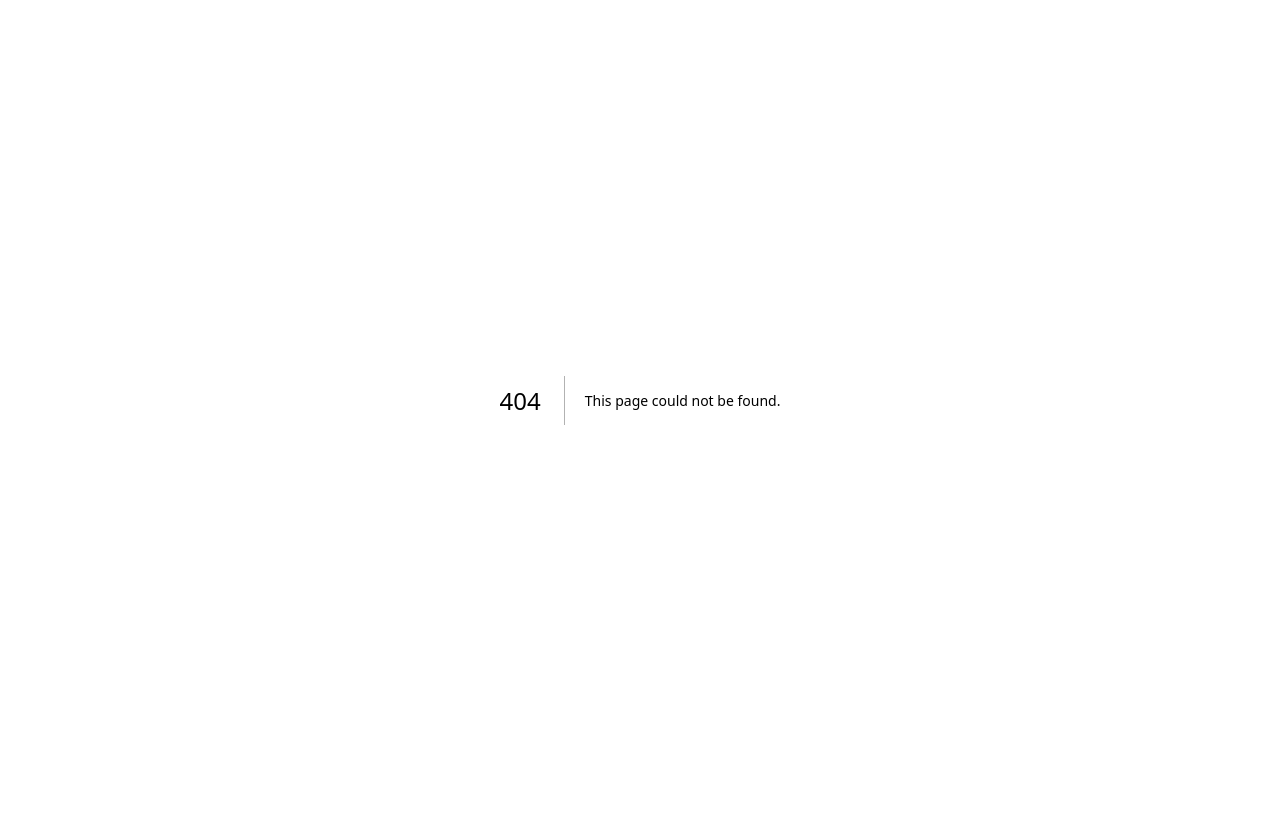
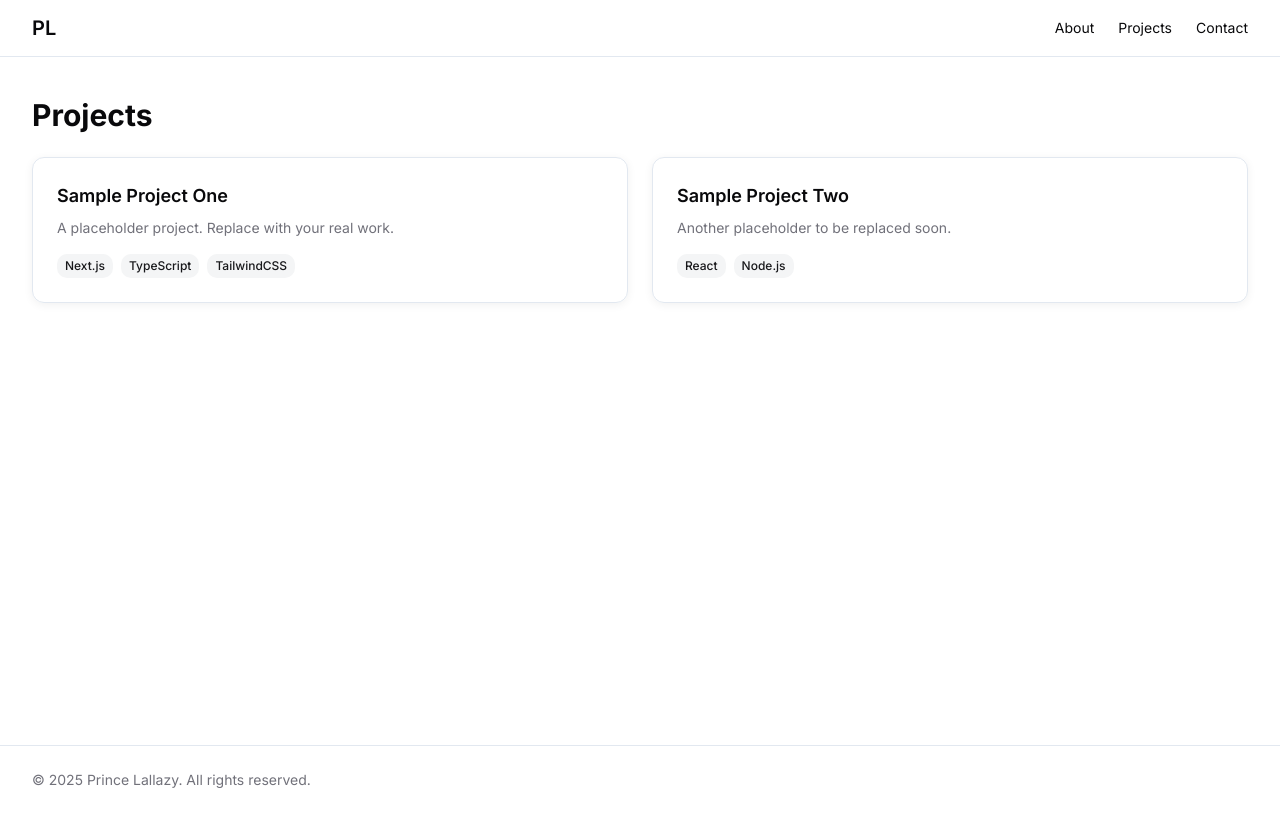
Before and after one commit to rorkpotential889-cmd/Ayo-show_case, a Next.js app: page /projects in a window 1280 px wide. Before the commit this address had no page. Built offline with nearby package versions, Linux system fonts and the light colour scheme.

Commit message:
feat: add site layout, nav, pages (home/about/projects/contact) and UI components

```diff
--- /dev/null
+++ b/src/app/about/page.tsx
@@ -0,0 +1,14 @@
+export const metadata = {
+  title: 'About',
+};
+
+export default function AboutPage() {
+  return (
+    <section className="space-y-6">
+      <h1 className="text-3xl font-bold">About Me</h1>
+      <p className="text-muted-foreground max-w-prose">
+        This page will contain my bio, skills, and experience. Content coming soon.
+      </p>
+    </section>
+  );
+}
--- /dev/null
+++ b/src/app/contact/page.tsx
@@ -0,0 +1,14 @@
+export const metadata = {
+  title: 'Contact',
+};
+
+export default function ContactPage() {
+  return (
+    <section className="space-y-6">
+      <h1 className="text-3xl font-bold">Contact</h1>
+      <p className="text-muted-foreground max-w-prose">
+        Put your email, social links, or a contact form here.
+      </p>
+    </section>
+  );
+}
--- a/src/app/layout.tsx
+++ b/src/app/layout.tsx
@@ -1,12 +1,17 @@
 import type { Metadata } from 'next';
+import Link from 'next/link';
 import { Inter } from 'next/font/google';
 import './globals.css';
 
 const inter = Inter({ subsets: ['latin'] });
 
 export const metadata: Metadata = {
-  title: 'Portfolio',
+  title: {
+    default: 'Portfolio',
+    template: '%s | Portfolio',
+  },
   description: 'My portfolio website',
+  metadataBase: new URL('http://localhost:3000'),
 };
 
 export default function RootLayout({
@@ -16,7 +21,32 @@ export default function RootLayout({
 }>) {
   return (
     <html lang="en">
-      <body className={inter.className}>{children}</body>
+      <body className={inter.className}>
+        <header className="border-b bg-background/60 backdrop-blur supports-[backdrop-filter]:bg-background/30">
+          <div className="container flex h-14 items-center justify-between">
+            <Link href="/" className="font-semibold">
+              <span className="text-xl">PL</span>
+            </Link>
+            <nav className="flex items-center gap-6 text-sm">
+              <Link href="/about" className="hover:underline underline-offset-4">
+                About
+              </Link>
+              <Link href="/projects" className="hover:underline underline-offset-4">
+                Projects
+              </Link>
+              <Link href="/contact" className="hover:underline underline-offset-4">
+                Contact
+              </Link>
+            </nav>
+          </div>
+        </header>
+        <main className="container py-10 min-h-[calc(100dvh-7rem)]">{children}</main>
+        <footer className="border-t">
+          <div className="container py-6 text-sm text-muted-foreground">
+            © {new Date().getFullYear()} Prince Lallazy. All rights reserved.
+          </div>
+        </footer>
+      </body>
     </html>
   );
 }
--- a/src/app/page.tsx
+++ b/src/app/page.tsx
@@ -1,12 +1,10 @@
 export default function Home() {
   return (
-    <main className="flex min-h-screen flex-col items-center justify-center p-24">
-      <div className="z-10 max-w-5xl w-full items-center justify-between font-mono text-sm">
-        <h1 className="text-4xl font-bold text-center mb-8">Welcome to My Portfolio</h1>
-        <p className="text-center text-lg">
-          Get started by editing <code className="font-mono font-bold">src/app/page.tsx</code>
-        </p>
-      </div>
-    </main>
+    <section className="space-y-6">
+      <h1 className="text-4xl font-bold">Welcome to My Portfolio</h1>
+      <p className="text-muted-foreground max-w-prose">
+        This is the home page. I’ll add my hero section, brief intro, and featured projects here.
+      </p>
+    </section>
   );
 }
--- /dev/null
+++ b/src/app/projects/page.tsx
@@ -0,0 +1,28 @@
+export const metadata = {
+  title: 'Projects',
+};
+
+import { projects } from '../../content/projects';
+import { Card, CardDescription, CardTitle } from '../../components/ui/Card';
+import { TechBadge } from '../../components/TechBadge';
+
+export default function ProjectsPage() {
+  return (
+    <section className="space-y-6">
+      <h1 className="text-3xl font-bold">Projects</h1>
+      <div className="grid gap-6 sm:grid-cols-2">
+        {projects.map((p) => (
+          <Card key={p.title}>
+            <CardTitle>{p.title}</CardTitle>
+            <CardDescription>{p.description}</CardDescription>
+            <div className="mt-4 flex flex-wrap gap-2">
+              {p.tech.map((t) => (
+                <TechBadge key={t} label={t} />
+              ))}
+            </div>
+          </Card>
+        ))}
+      </div>
+    </section>
+  );
+}
--- /dev/null
+++ b/src/components/Section.tsx
@@ -0,0 +1,8 @@
+export function Section({ title, children }: { title: string; children: React.ReactNode }) {
+  return (
+    <section className="py-10">
+      <h2 className="mb-4 text-2xl font-bold">{title}</h2>
+      <div className="space-y-4">{children}</div>
+    </section>
+  );
+}
--- /dev/null
+++ b/src/components/TechBadge.tsx
@@ -0,0 +1,7 @@
+export function TechBadge({ label }: { label: string }) {
+  return (
+    <span className="inline-flex items-center rounded-md bg-secondary px-2 py-1 text-xs font-medium text-secondary-foreground">
+      {label}
+    </span>
+  );
+}
--- /dev/null
+++ b/src/components/ui/Button.tsx
@@ -0,0 +1,38 @@
+import { cva, type VariantProps } from 'class-variance-authority';
+import { cn } from '../../lib/cn';
+import React from 'react';
+
+const buttonVariants = cva(
+  'inline-flex items-center justify-center rounded-md text-sm font-medium transition-colors focus-visible:outline-none focus-visible:ring-2 focus-visible:ring-ring disabled:pointer-events-none disabled:opacity-50',
+  {
+    variants: {
+      variant: {
+        default: 'bg-primary text-primary-foreground hover:opacity-90',
+        outline: 'border border-input bg-transparent hover:bg-accent hover:text-accent-foreground',
+        ghost: 'hover:bg-accent hover:text-accent-foreground',
+      },
+      size: {
+        sm: 'h-9 px-3',
+        md: 'h-10 px-4',
+        lg: 'h-11 px-6',
+      },
+    },
+    defaultVariants: {
+      variant: 'default',
+      size: 'md',
+    },
+  }
+);
+
+export interface ButtonProps
+  extends React.ButtonHTMLAttributes<HTMLButtonElement>,
+    VariantProps<typeof buttonVariants> {}
+
+export const Button = React.forwardRef<HTMLButtonElement, ButtonProps>(
+  ({ className, variant, size, ...props }, ref) => {
+    return (
+      <button ref={ref} className={cn(buttonVariants({ variant, size, className }))} {...props} />
+    );
+  }
+);
+Button.displayName = 'Button';
--- /dev/null
+++ b/src/components/ui/Card.tsx
@@ -0,0 +1,13 @@
+import React from 'react';
+
+export function Card({ children }: { children: React.ReactNode }) {
+  return <div className="rounded-lg border bg-card text-card-foreground shadow-card p-6">{children}</div>;
+}
+
+export function CardTitle({ children }: { children: React.ReactNode }) {
+  return <h3 className="text-lg font-semibold mb-2">{children}</h3>;
+}
+
+export function CardDescription({ children }: { children: React.ReactNode }) {
+  return <p className="text-sm text-muted-foreground">{children}</p>;
+}
--- /dev/null
+++ b/src/content/projects.ts
@@ -0,0 +1,20 @@
+export type Project = {
+  title: string;
+  description: string;
+  tech: string[];
+  url?: string;
+  repo?: string;
+};
+
+export const projects: Project[] = [
+  {
+    title: 'Sample Project One',
+    description: 'A placeholder project. Replace with your real work.',
+    tech: ['Next.js', 'TypeScript', 'TailwindCSS'],
+  },
+  {
+    title: 'Sample Project Two',
+    description: 'Another placeholder to be replaced soon.',
+    tech: ['React', 'Node.js'],
+  },
+];
--- /dev/null
+++ b/src/lib/cn.ts
@@ -0,0 +1,3 @@
+export function cn(...classes: Array<string | undefined | false | null>) {
+  return classes.filter(Boolean).join(' ');
+}
```
